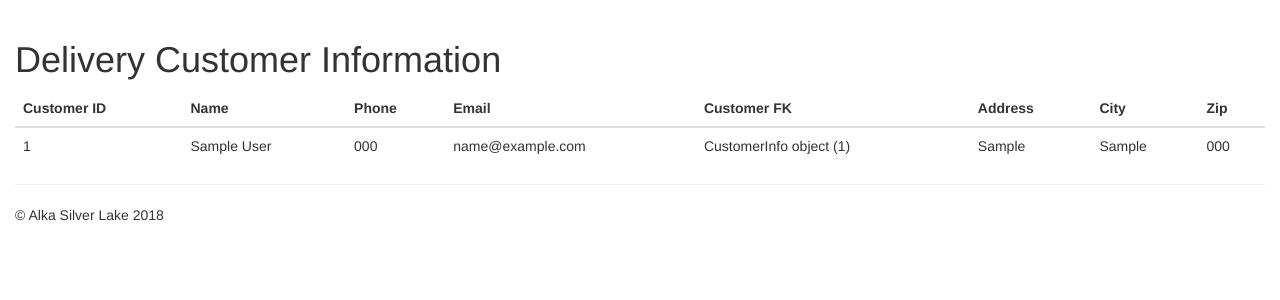
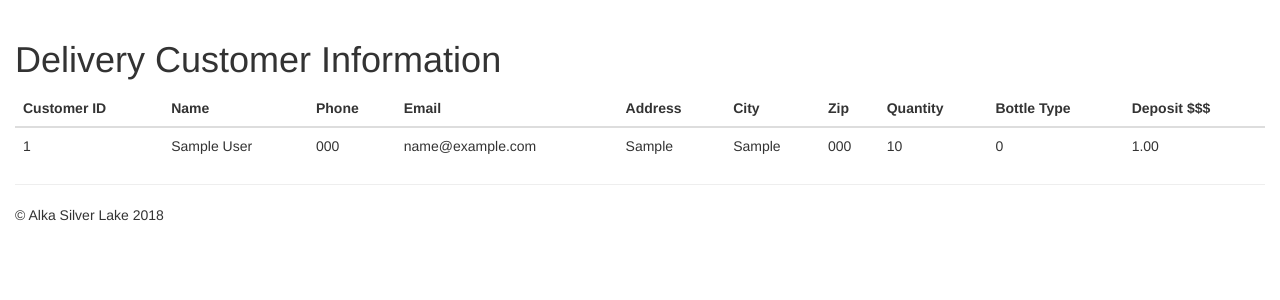
Before and after one commit to lkim016/Django-Web-App, a Django app: page / in a window 1280 px wide. Shown: the part 52-352 px from the top of the page. Run offline with Django 3.2, Linux system fonts and the light colour scheme; tables that the repository leaves empty hold one stand-in row (values such as "Sample post"); some libraries are stand-ins or nearby versions.

Commit message:
1. added deposit model 2. expanded client side view of database 3. enabled admin functionality

```diff
--- a/alka/admin.py
+++ b/alka/admin.py
@@ -1,3 +1,8 @@
 from django.contrib import admin
 
 # Register your models here.
+from .models import CustomerInfo, DeliveryAddress, DepositInfo
+
+admin.site.register(CustomerInfo)
+admin.site.register(DeliveryAddress)
+admin.site.register(DepositInfo)
--- a/alka/models.py
+++ b/alka/models.py
@@ -2,14 +2,82 @@ from django.db import models
 
 # Create your models here.
 from django.utils import timezone
+#import zipcodes
 
 class CustomerInfo(models.Model):
     name = models.CharField(max_length = 25)
     phone = models.CharField(max_length = 10)
     email = models.CharField(max_length = 50)
+    # need to input delivery address and deposit info FK (note: maybe don't need to input FKs bc of django's reverse relationship)
+    # del_add
+
+    def __str__(self):
+        return self.name
+
+    #message = models.CharField(max_length=300)
+    #log_date = models.DateTimeField("date logged")
+
+    #def __str__(self):
+        #"""Returns a string representation of a message."""
+        #date = timezone.localtime(self.log_date)
+        #return f"'{self.message}' logged on {date.strftime('%A, %d %B, %Y at %X')}"
 
 class DeliveryAddress(models.Model):
-   customer = models.ForeignKey('CustomerInfo', on_delete = models.CASCADE)
-   street = models.CharField(blank = True, max_length = 35)
-   city = models.CharField(blank = True, max_length = 15) # change this to a selection with the cities from a list
-   zip_code = models.CharField(blank = True, max_length = 5) # have this autofill after the city is selected
+
+    #zip_object = zipcodes.filter_by(city = 'LOS ANGELES')
+
+    customer = models.ForeignKey('CustomerInfo', on_delete = models.CASCADE, related_name = 'DelCustID')
+    street = models.CharField(blank = True, max_length = 35)
+    city = models.CharField(blank = True, max_length = 15) # change this to a selection with the cities from a list
+    zip_code = models.CharField(blank = True, max_length = 5) # have this autofill after the city is selected
+
+
+# try to get the cost of the bottle in the array so that I can fill in the deposit amount
+class DepositInfo(models.Model):
+
+    bottle_type_choices = (
+            (0, '3 gallon plastic'),
+            (1, '3 gallon plastic w spout'),
+            (2, '3 gallon glass'),
+            (3, '5 gallon plastic'),
+            (4, '5 gallon plastic w spout'),
+            (5, '5 gallon glass'),
+            (6, '5 gallon glass w spout'),
+        )
+
+    customer = models.ForeignKey('CustomerInfo', on_delete = models.CASCADE, related_name = 'DepCustID')
+    quantity = models.IntegerField()
+    bottle_type = models.IntegerField(
+        choices = bottle_type_choices,
+        default = bottle_type_choices[0],
+    )
+    deposit = models.DecimalField(max_digits = 5, decimal_places = 2, blank = True)
+
+
+
+
+
+#https://simpleisbetterthancomplex.com/tutorial/2018/01/29/how-to-implement-dependent-or-chained-dropdown-list-with-django.html
+# OBJECTS
+# bt = bottle type
+def bottle_cost(bt):
+    cost = [12.99, 13.99, 14.99, 15.99, 16.99, 17.99, 18.99]
+    return(cost[bt])
+
+#zipcodes 1.0.5 package (pip install zipcodes)
+#from pprint import pprint
+#import zipcodes
+
+#for x in zipcodes:
+    #print(x.zip_code)
+
+# 2/18/19: input list of LA cities and affliated zip codes use
+# need to get the cities and zipcode of surrounding area:
+# zip_object = zipcodes.filter_by(city = 'ECHO VILLAGE')
+# zip_object.append(zipcodes.filter_by(city = 'LOS ANGELES'))
+# zip_object[32]['zip_code']
+# zip_code = [[]]
+# for x in zip_object:
+#    zip_code.append(x['zip_code'])
+
+# zip_object[0]
--- a/alka/templates/alka/home.html
+++ b/alka/templates/alka/home.html
@@ -14,23 +14,32 @@ Home
                 <th>Name</th>
                 <th>Phone</th>
                 <th>Email</th>
-                <th>Customer FK</th>
                 <th>Address</th>
                 <th>City</th>
                 <th>Zip</th>
+                <th>Quantity</th>
+                <th>Bottle Type</th>
+                <th>Deposit $$$</th>
             </tr>
             </thead>
             <tbody>
            {% for info in info_list %}
                 <tr>
-                    <td>{{ info.customer_id }}</td>
-                    <td>{{ info.customer.name }}</td>
-                    <td>{{ info.customer.phone }}</td>
-                    <td>{{ info.customer.email }}</td>
-                    <td>{{ info.customer }}</td>
-                    <td>{{ info.street }}</td>
-                    <td>{{ info.city }}</td>
-                    <td>{{ info.zip_code }}</td>
+                    <td>{{ info.id }}</td>
+                    <td>{{ info.name }}</td>
+                    <td>{{ info.phone }}</td>
+                    <td>{{ info.email }}</td>
+                    <!-- https://stackoverflow.com/questions/43187327/django-get-data-from-foreign-key -->
+                    {% for del in info.DelCustID.all %}
+                    <td>{{ del.street }}</td>
+                    <td>{{ del.city }}</td>
+                    <td>{{ del.zip_code }}</td>
+                    {% endfor %}
+                    {% for del in info.DepCustID.all %}
+                    <td>{{ del.quantity }}</td>
+                    <td>{{ del.bottle_type }}</td>
+                    <td>{{ del.deposit }}</td>
+                    {% endfor %}
                 </tr>
             {% endfor %}
             </tbody>
--- a/alka/urls.py
+++ b/alka/urls.py
@@ -1,9 +1,11 @@
 from django.urls import path
 from alka import views
-from alka.models import CustomerInfo, DeliveryAddress
+from alka.models import CustomerInfo, DeliveryAddress, DepositInfo
 
 home_list_view = views.homeListView.as_view(
-    queryset = DeliveryAddress.objects.select_related('customer'), #.order_by("id")[:5],  # :5 limits the results to the five most recent
+    #.order_by("id")[:5],  # :5 limits the results to the five most recent
+    # purpose: just show the customer's information and on-click then have the more specific information pull up like the address and deposit info
+    queryset = CustomerInfo.objects.all().prefetch_related('DelCustID') | CustomerInfo.objects.all().prefetch_related('DepCustID'), # merge querysets
     context_object_name = "info_list",
     template_name="alka/home.html",
 )
--- a/alka/views.py
+++ b/alka/views.py
@@ -4,34 +4,58 @@ from django.shortcuts import render
 
 from django.http import HttpResponse
 from django.shortcuts import redirect
-from alka.forms import CustomerInfoForm, DeliveryAddressForm #, DepositInfoForm
-from alka.models import CustomerInfo, DeliveryAddress #, DepositInfo
+from alka.forms import CustomerInfoForm, DeliveryAddressForm, DepositInfoForm
+from alka.models import CustomerInfo, DeliveryAddress, DepositInfo
 from django.views.generic import ListView
 from django.forms.formsets import formset_factory
+from alka.functions import calculate
 
 class homeListView(ListView):
     """Renders the home page, with a list of all messages."""
-    model = DeliveryAddress
+    model = CustomerInfo
 
     def get_context_data(self, **kwargs):
         context = super(homeListView, self).get_context_data(**kwargs)
         return context
 
+# https://stackoverflow.com/questions/569468/django-multiple-models-in-one-template-using-forms
 def input(request):
+    info_form = CustomerInfoForm(request.POST or None)
+    address_form = DeliveryAddressForm(request.POST or None)
+    deposit_form = DepositInfoForm(request.POST or None)
 
     if request.method == "POST":
-        info_form = CustomerInfoForm(request.POST)
-        address_form = DeliveryAddressForm(request.POST)
-        if info_form.is_valid() and address_form.is_valid():
-            # 2 model ref: https://stackoverflow.com/questions/28054991/combining-two-forms-in-one-django-view
-            #info = info_form.save(commit=False) # commit=False tells Django: "Don't send this to database yet.
-            address = address_form.save(commit=False)
+        if info_form.is_valid() and address_form.is_valid() and deposit_form.is_valid():
+            # CustomerInfoForm instance
             info = info_form.save()
+            address = address_form.save(commit=False) # commit=False tells Django: "Don't send this to database yet."
+            deposit = deposit_form.save(commit=False)
+            # DeliveryAddressForm instance
             address.customer = info
             address.save()
+            # DepositInfoForm instance
+            deposit.customer = info
+            deposit.deposit = calculate(deposit.quantity, deposit.bottle_type)
+            deposit.save()
             return redirect("home")
     else:
-        info_form = CustomerInfoForm()
-        address_form = DeliveryAddressForm()
+        return render(request, "alka/input.html", {"in_form": info_form, "add_form": address_form, "dep_form": deposit_form})
 
-        return render(request, "alka/input.html", {"in_form": info_form, "add_form": address_form})
+
+
+#def home(request):
+    #info_form = CustomerInfoForm(request.POST or None)
+    #address_form = DeliveryAddressForm(request.POST or None)
+    #deposit_form = DepositInfoForm(request.POST or None)
+
+    #if request.method == "POST":
+        #if info_form.is_valid(): #and address_form.is_valid() and deposit_form.is_valid():
+            #customer = info_form.save(commit=False) # commit=False tells Django: "Don't send this to database yet.
+            #info.save()
+            #return redirect("home")
+
+            # need to check the input of the form to see if the form is put into an object so that I can combine the 3 form inputs on 'POST'
+            #customer = info_form.cleaned_data['name']
+            #return render(request, "alka/home.html", {"result": customer})
+    #else:
+        #return render(request, "alka/home.html", {"in_form": info_form, "add_form": address_form, "dep_form": deposit_form})
--- a/web_project/settings.py
+++ b/web_project/settings.py
@@ -37,7 +37,6 @@ INSTALLED_APPS = [
     'django.contrib.sessions',
     'django.contrib.messages',
     'django.contrib.staticfiles',
-
     'alka',
 ]
 
--- a/web_project/urls.py
+++ b/web_project/urls.py
@@ -19,4 +19,5 @@ from django.urls import include, path
 
 urlpatterns = [
     path("", include("alka.urls")),
+    path('admin/', admin.site.urls),
 ]
```
Also changed, not shown: alka/forms.py (+27 -1 lines), alka/templates/alka/input.html (+88 -0 lines).
